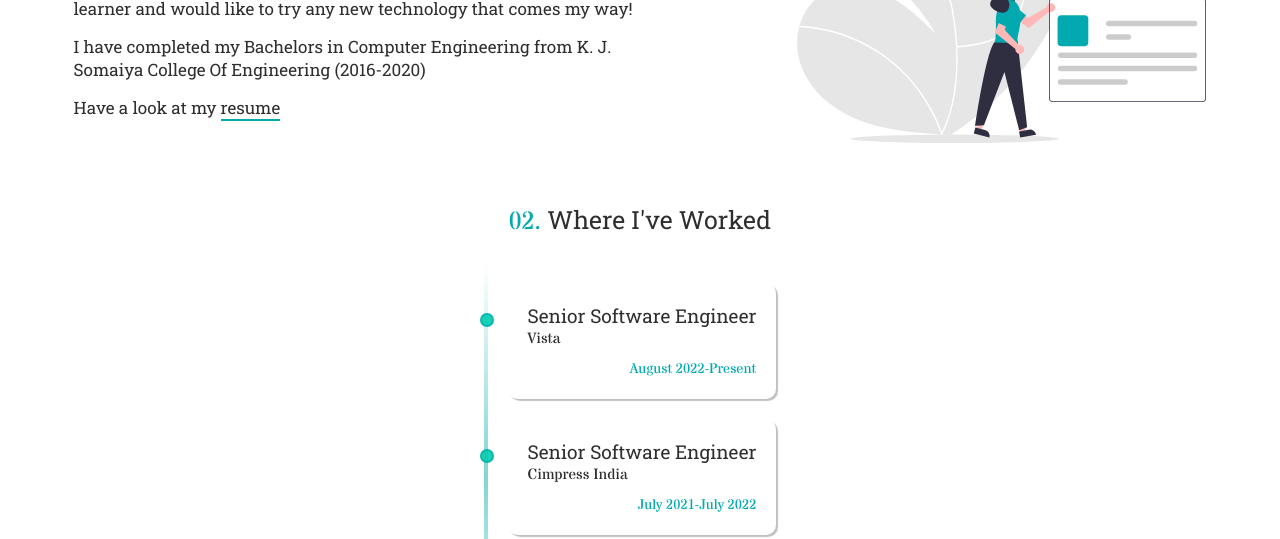
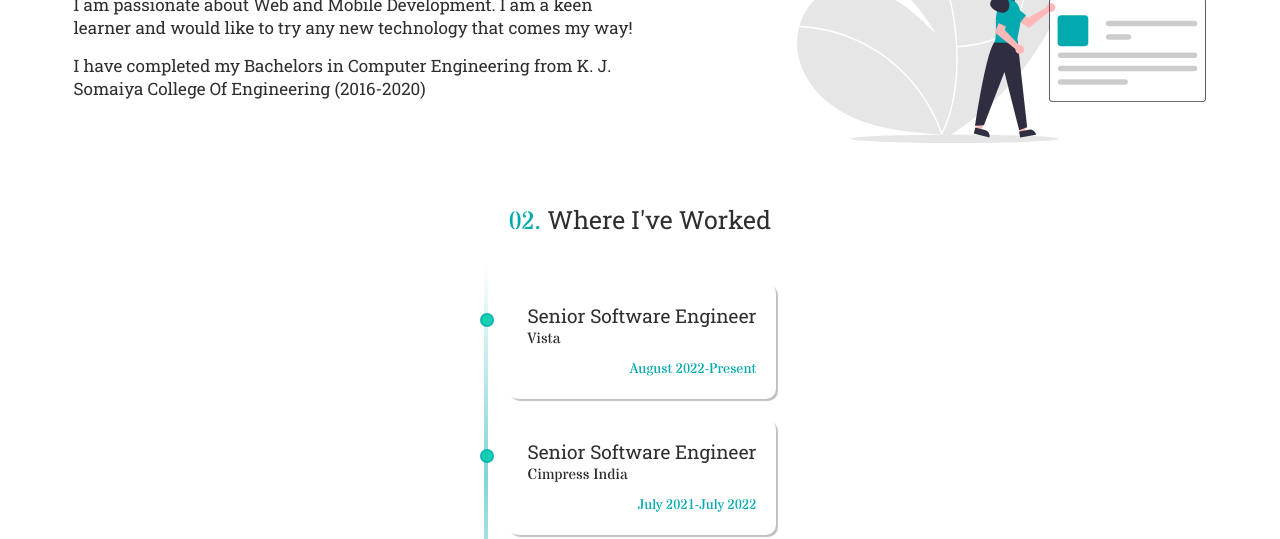
Before and after one commit to ashna111/ashna111.github.io, a website: page index.html in a window 1280 px wide. Shown: the part 263-802 px from the top of the page. Drawn offline with nearby package versions, Linux system fonts and the light colour scheme.

Commit message:
comment resume part

```diff
--- a/index.html
+++ b/index.html
@@ -60,12 +60,12 @@
                     I have completed my Bachelors in Computer Engineering from K. J. Somaiya College Of Engineering
                     (2016-2020)
                 </span>
-                <span class="introduction__data--3">
+<!--                 <span class="introduction__data--3">
                     Have a look at my
                     <a href="https://drive.google.com/file/d/1BP_l2D0bUC5m3SkKGQGcwZ_ouwoIC4mQ/view?usp=sharing"
                         target="_blank" class="introduction__resume-link"><span
                             class="introduction__important-text">resume</span></a>
-                </span>
+                </span> -->
             </div>
             <img src="images/profile_data.svg" alt="profile_data" class="introduction__image" />
         </div>
```
